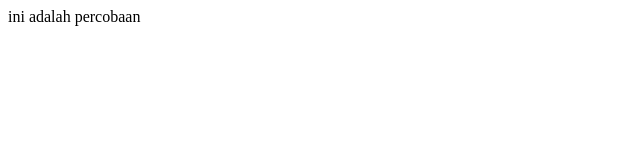
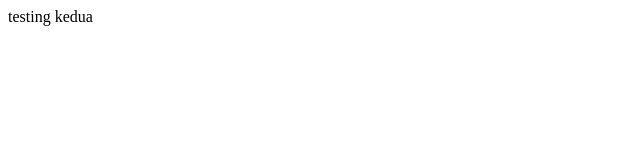
Before and after one commit to nuxxttt/cobaupload, a plain HTML site: page index.html in a window 1280 px wide. Shown: the full height of the page, 0-640 px from the left. Drawn offline with Linux system fonts and the light colour scheme.

Commit message:
perubahan kedua

```diff
--- a/index.html
+++ b/index.html
@@ -6,6 +6,6 @@
     <title>Document</title>
 </head>
 <body>
-    ini adalah percobaan
+    testing kedua
 </body>
 </html>
```
Also changed, not shown: script.js (added), style.css (added).
